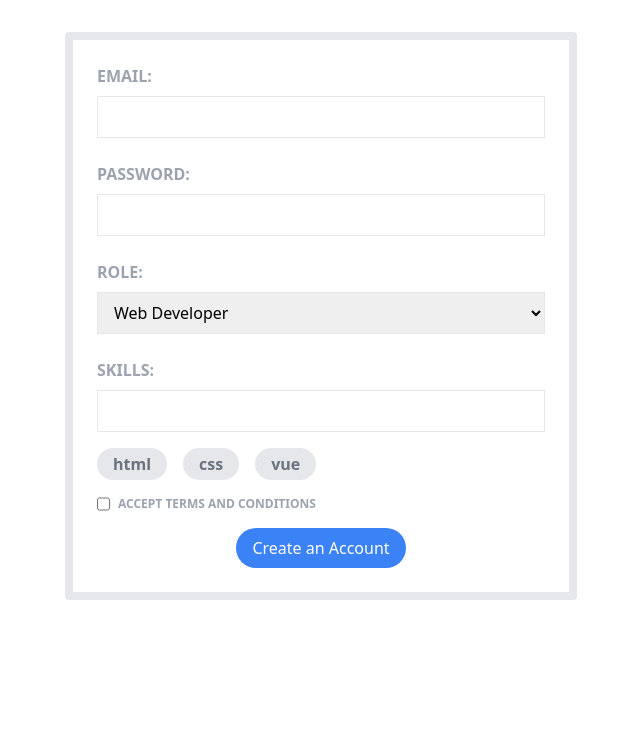
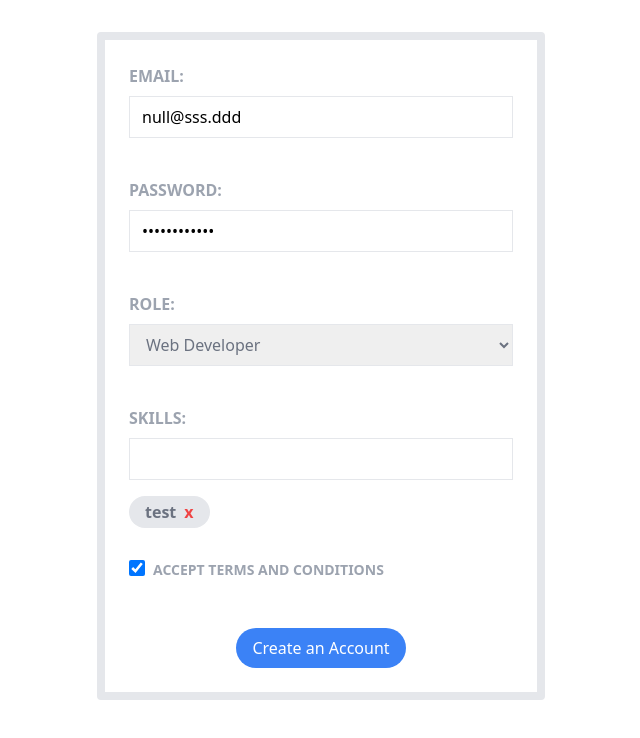
Before and after one commit to aayushbatra02/form-app, a Vue app: page / in a window 1280 px wide. Shown: the top 738 px of the page, without its empty margins (319-959 px from the left). Built offline with nearby package versions, Linux system fonts and the light colour scheme.

Commit message:
create form app

```diff
--- a/src/App.vue
+++ b/src/App.vue
@@ -3,17 +3,12 @@
 </template>
 
 <script>
-import SignupForm from './components/SignupForm'
+import SignupForm from "./components/SignupForm";
 
 export default {
   components: { SignupForm },
- data(){
-  return {
-  }
- }}
+};
 </script>
 
 <style>
-
-
 </style>
--- /dev/null
+++ b/src/components/AccountDetails.vue
@@ -0,0 +1,35 @@
+<template>
+  <div
+    class="border border-8 border-gray p-6 m-4 md:w-[60%] lg:w-[40%] xl:w-[35%] md:m-auto md:mt-8"
+  >
+    <div class="mb-4">
+      <div class="w-[10rem] text-lg font-bold text-gray-600 sm:inline-block">EMAIL:</div>
+      <span class="text-gray-500 text-lg">{{ accountDetails.email }}</span>
+    </div>
+    <div class="mb-4">
+      <div class="w-[10rem] text-lg w-30 font-bold text-gray-600 sm:inline-block">
+        PASSWORD:
+      </div>
+      <span class="text-gray-500 text-lg">{{ accountDetails.password }}</span>
+    </div>
+    <div class="mb-4">
+      <div class="w-[10rem] text-lg w-30 font-bold text-gray-600 sm:inline-block">ROLE:</div>
+      <span class="text-gray-500 text-lg">{{ accountDetails.role }}</span>
+    </div>
+    <div class="mb-4">
+      <div class="w-[10rem] text-lg w-30 font-bold text-gray-600 sm:inline-block">Skills:</div>
+      <span class="text-gray-500 text-lg">
+        <span v-for="(skill, index) in accountDetails.skills" :key="index">{{ skill }}, </span>
+      </span>
+    </div>
+  </div>
+</template>
+
+<script>
+export default {
+  props: ["accountDetails"],
+  mounted(){
+    console.log(this.accountDetails)
+  }
+};
+</script>
--- a/src/components/SignupForm.vue
+++ b/src/components/SignupForm.vue
@@ -1,53 +1,202 @@
 <template>
-  <div class="border border-8 border-grey p-6 m-4 rounded md:w-[60%] lg:w-[40%] md:m-auto md:mt-8 ">
-    <div class="mb-4">
+  <div
+    class="border border-8 border-grey p-6 m-4 rounded md:w-[60%] lg:w-[40%] xl:w-[35%] md:m-auto md:mt-8"
+  >
+    <div class="mb-4 sm:mb-5 md:mb-6 lg:mb-7 xl:mb-8">
       <label class="text-gray-400 font-bold block" for="email">EMAIL:</label>
-      <input class="border border-grey my-2 px-3 py-2 w-[100%]" type="email" />
+      <input
+        v-model.trim="email"
+        class="border border-grey my-2 px-3 py-2 w-[100%]"
+        type="email"
+      />
+      <div v-if="emailErrorMessage" class="text-red-700">
+        {{ emailErrorMessage }}
+      </div>
     </div>
-    <div class="mb-4">
+    <div class="mb-4 sm:mb-5 md:mb-6 lg:mb-7 xl:mb-8">
       <label class="text-gray-400 font-bold block" for="password"
         >PASSWORD:</label
       >
-      <input class="border border-grey my-2 px-3 py-2 w-[100%]" type="email" />
+      <input
+        v-model="password"
+        class="border border-grey my-2 px-3 py-2 w-[100%]"
+        type="password"
+      />
+      <div v-if="passwordErrorMessage" class="text-red-700">
+        {{ passwordErrorMessage }}
+      </div>
     </div>
-    <div class="mb-4">
+    <div class="mb-4 sm:mb-5 md:mb-6 lg:mb-7 xl:mb-8">
       <label class="text-gray-400 font-bold block" for="Role">ROLE:</label>
-      <select class="border border-grey my-2 px-3 py-2 w-[100%]">
+      <select
+        v-model="role"
+        class="border border-grey my-2 px-3 py-2 w-[100%] text-gray-500"
+      >
         <option>Web Developer</option>
         <option>Web Designer</option>
       </select>
     </div>
     <div>
       <label class="text-gray-400 font-bold block" for="skills">SKILLS:</label>
-      <input class="border border-grey my-2 px-3 py-2 w-[100%]" type="text" />
+      <input
+        v-model.trim="skillsInput"
+        @keyup="addSkill"
+        class="border border-grey my-2 px-3 py-2 w-[100%]"
+        type="text"
+      />
+      <div v-if="skillErrorMessage" class="text-red-700">
+        {{ skillErrorMessage }}
+      </div>
     </div>
-    <div class="mb-4 flex flex-row gap-4 mt-2">
-      <span class="bg-gray-200 px-4 py-1 rounded-2xl text-gray-500 font-bold"
-        >html</span
-      ><span class="bg-gray-200 px-4 py-1 rounded-2xl text-gray-500 font-bold"
-        >css</span
-      ><span class="bg-gray-200 px-4 py-1 rounded-2xl text-gray-500 font-bold"
-        >vue</span
+
+    <div
+      class="mb-4 sm:mb-5 md:mb-6 lg:mb-7 xl:mb-8 flex flex-row flex-wrap gap-4 mt-2"
+    >
+      <button
+        @click.self="editSkill(id)"
+        v-for="(skill, id) in skills"
+        class="bg-gray-200 px-4 py-1 rounded-2xl text-gray-500 font-bold flex gap-2"
+        :key="id"
       >
+        {{ skill }}
+        <button @click="deleteSkill(id)" class="text-red-500">x</button>
+      </button>
     </div>
-    <div class="mb-4 flex gap-2">
-      <input id="checkbox" type="checkbox" />
-      <label class="text-gray-400 font-bold text-xs" for="checkbox"
+    <div class="mb-2 flex gap-2">
+      <input
+        v-model="isTermsAndConditionedChecked"
+        class="cursor-pointer w-4 h-4"
+        id="checkbox"
+        type="checkbox"
+      />
+      <label class="text-gray-400 font-bold text-xs lg:text-sm" for="checkbox"
         >ACCEPT TERMS AND CONDITIONS</label
       >
     </div>
-    <div class="flex justify-center">
-      <button class="bg-blue-500 py-2 px-4 rounded-[3rem] text-white">
+    <div v-if="termsAndConditionErrorMessage" class="text-red-700">
+      {{ termsAndConditionErrorMessage }}
+    </div>
+    <div class="mt-8 xl:mt-12 flex justify-center">
+      <button
+        @click="validateForm"
+        class="bg-blue-500 py-2 px-4 rounded-[3rem] text-white"
+      >
         Create an Account
       </button>
     </div>
   </div>
+  <account-details
+    v-if="isAccountCreated"
+    :accountDetails="accountDetails"
+  ></account-details>
 </template>
 
 <script>
+import AccountDetails from "./AccountDetails";
+
 export default {
+  components: { AccountDetails },
   data() {
-    return {};
+    return {
+      email: "null@sss.ddd",
+      password: "ss@34R5zxcds",
+      role: "Web Developer",
+      skillsInput: "",
+      skills: ["test"],
+      isTermsAndConditionedChecked: true,
+      editIndex: null,
+      emailErrorMessage: null,
+      passwordErrorMessage: null,
+      skillErrorMessage: null,
+      termsAndConditionErrorMessage: null,
+      isAccountCreated: false,
+      accountDetails: null,
+    };
+  },
+  methods: {
+    addSkill(e) {
+      if (this.skillsInput.includes(",")) {
+        let skill = this.skillsInput.split("");
+        skill = skill.filter((char) => char !== ",");
+        this.skillsInput = skill.join("");
+      }
+      if (this.skillsInput !== "" && this.skillsInput !== ",") {
+        if (e.key === "Enter" || e.key === ",") {
+          if (this.editIndex || this.editIndex === 0) {
+            this.skills[this.editIndex] = this.skillsInput;
+          } else {
+            this.skills.push(this.skillsInput);
+          }
+          this.skillsInput = "";
+          this.editIndex = null;
+        }
+      }
+    },
+    deleteSkill(id) {
+      this.skills = this.skills.filter((skill, index) => index !== id);
+    },
+    editSkill(id) {
+      this.skillsInput = this.skills[id];
+      this.editIndex = id;
+    },
+    validateForm() {
+      const validateEmail = (email) => {
+        return String(email)
+          .toLowerCase()
+          .match(
+            /^(([^<>()[\]\\.,;:\s@"]+(\.[^<>()[\]\\.,;:\s@"]+)*)|.(".+"))@((\[[0-9]{1,3}\.[0-9]{1,3}\.[0-9]{1,3}\.[0-9]{1,3}\])|(([a-zA-Z\-0-9]+\.)+[a-zA-Z]{2,}))$/
+          );
+      };
+
+      function validatePassword(str) {
+        var re = /^(?=.*\d)(?=.*[!@#$%^&*])(?=.*[a-z])(?=.*[A-Z]).{8,}$/;
+        return re.test(str);
+      }
+
+      if (!this.email) {
+        this.emailErrorMessage = "Email is required";
+      } else if (!validateEmail(this.email)) {
+        this.emailErrorMessage = "Please enter a valid email";
+      } else {
+        this.emailErrorMessage = null;
+      }
+
+      if (!this.password) {
+        this.passwordErrorMessage = "Password is required";
+      } else if (!validatePassword(this.password)) {
+        this.passwordErrorMessage = `min 8 letters, at least a symbol, upper and lower case letters and a number`;
+      } else {
+        this.passwordErrorMessage = null;
+      }
+
+      if (this.skills.length === 0) {
+        this.skillErrorMessage = "Please add minimum one skill";
+      } else {
+        this.skillErrorMessage = null;
+      }
+
+      if (!this.isTermsAndConditionedChecked) {
+        this.termsAndConditionErrorMessage =
+          "Please accept Terms and Conditions";
+      } else {
+        this.termsAndConditionErrorMessage = null;
+      }
+
+      if (
+        !this.emailErrorMessage &&
+        !this.passwordErrorMessage &&
+        !this.skillErrorMessage &&
+        !this.termsAndConditionErrorMessage
+      ) {
+        this.isAccountCreated = true;
+        this.accountDetails = {
+          email: this.email,
+          password: this.password,
+          role: this.role,
+          skills: this.skills,
+        };
+      }
+    },
   },
 };
 </script>
```
